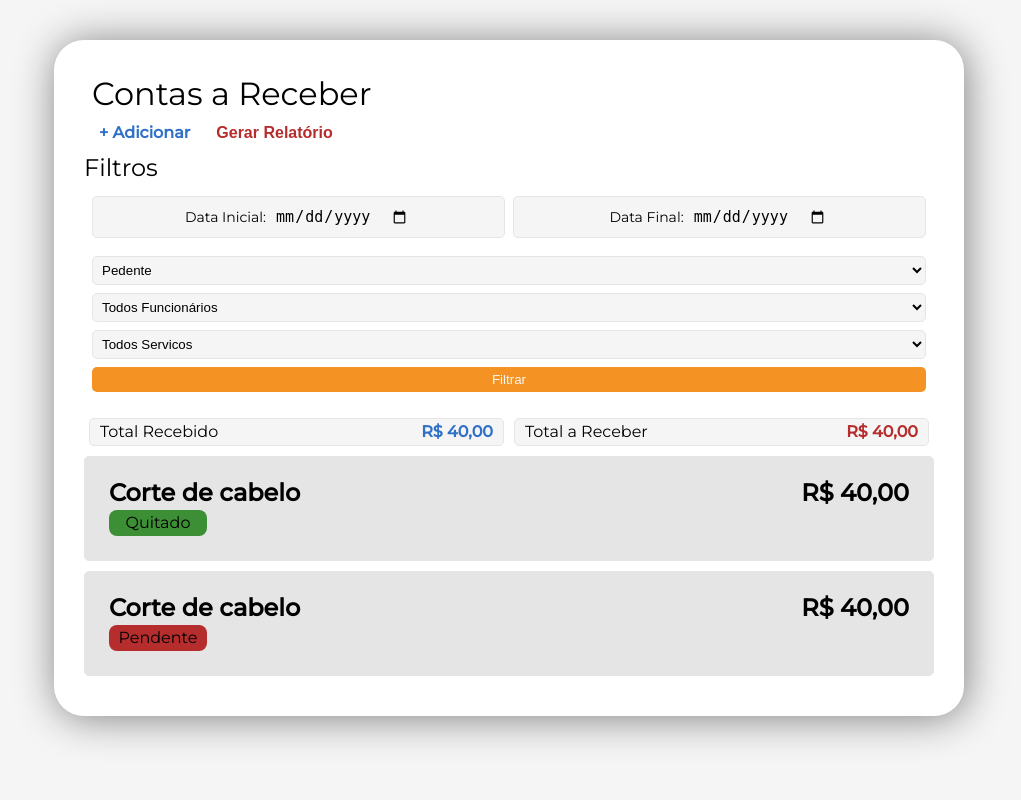
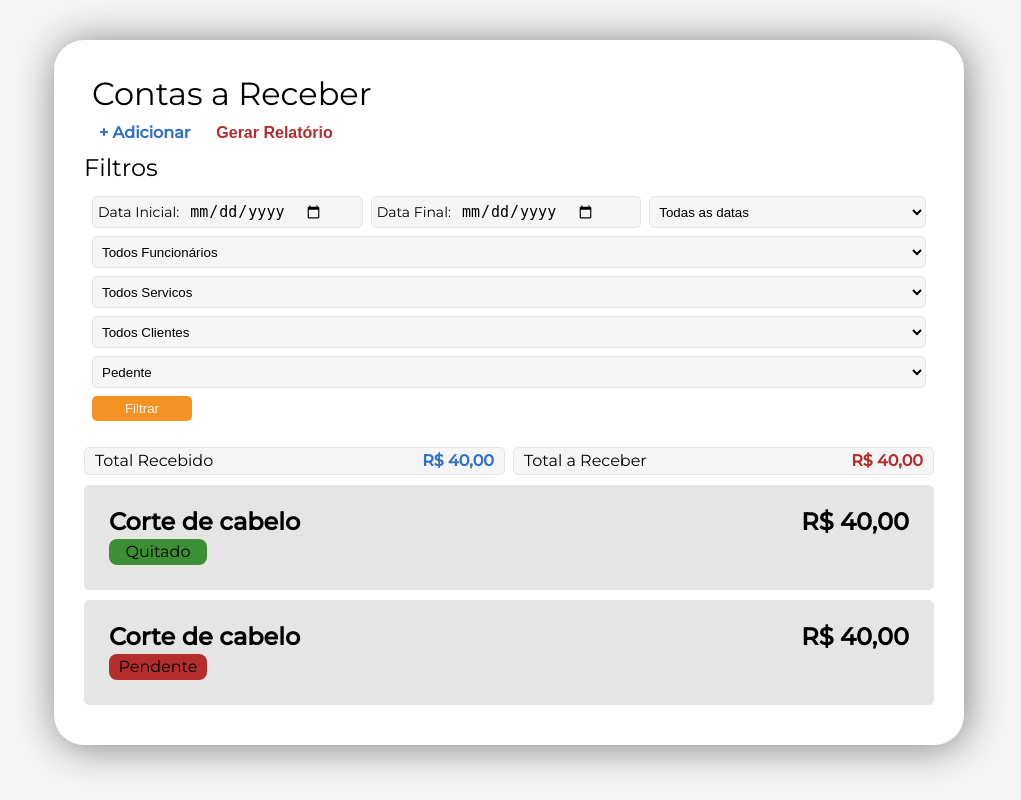
Before and after one commit to AleeLouffer-zz/ProjetoIntegradorPython, a Django app: page /contas in a window 1280 px wide. Shown: the whole page, without its empty margins (131-1152 px from the left). Run offline with Django 3.2, Linux system fonts and the light colour scheme.

Commit message:
Ajeitando contas a receber

```diff
--- a/PIPython/static/css/agenda.css
+++ b/PIPython/static/css/agenda.css
@@ -98,7 +98,7 @@
 	}
 
 	button.btn__filtrar.pequeno {
-	  width: 10%;
+	  min-width: 100px;
 	}
 
 	button.btn__adicionar.tamanho__pequeno{
--- a/PIPython/static/css/contasAReceber.css
+++ b/PIPython/static/css/contasAReceber.css
@@ -26,21 +26,26 @@
 .filtros__contas_a_receber {
   display: flex;
   align-items: center;
+  flex-wrap: wrap;
   gap: 8px;
-  flex-wrap: wrap;
 
   border-radius: 5px;
 
   padding: 8px;
-  margin: 8px auto;
+  margin: 8px 0;
 }
 
 .container__datas {
   display: flex;
-  align-items: center;
+
   gap: 8px;
+
+  flex-wrap: wrap;
+}
+
+.container__datas select.select{
+  min-width: 130px;
   width: 100%;
-  flex-wrap: wrap;
 }
 
 select.select.preencher{
@@ -51,20 +56,18 @@ select.select.preencher{
 .data {
   display: flex;
   align-items: center;
-  justify-content: center;
 
   background-color: var(--cor-fundo);
   border: 1px solid var(--cinza-claro);
   border-radius: 5px;
 
   width: 100%;
-  min-width: 275px;
+  min-width: 260px;
 }
 
 .label__input {
   font-size: 14px;
-  padding-right: 4px;
-  padding-left: 2px;
+  padding: 5px;
 }
 
 .input__com__label {
@@ -90,7 +93,7 @@ section .total {
   justify-content: space-between;
   align-items: center;
 
-  margin: 10px 5px;
+  margin: 10px 0px;
 
   background-color: var(--cor-fundo);
   border-radius: 5px;
@@ -125,7 +128,7 @@ details.conta {
   border: 1px solid var(--cinza-claro);
   border-radius: 5px;
 
-  min-width: 370px;
+  min-width: 350px;
   padding: 8px;
   margin-bottom: 10px;
   cursor: pointer;
@@ -197,6 +200,13 @@ summary.summary {
   padding: 8px;
 }
 
+.selecoes{
+  width: 100%;
+  display: flex;
+  flex-direction: column;
+  gap: 8px;
+}
+
 @media screen and (min-width: 780px) {
   .linha-opcoes {
     display: flex;
@@ -208,11 +218,13 @@ summary.summary {
 
   .container__datas{
     flex-wrap: nowrap;
+    width: 100%;
   }
 
   .section-total {
     display: flex;
     align-items: center;
+    gap: 8px;
     padding: 0;
   }
 
@@ -228,4 +240,15 @@ summary.summary {
   .contas {
     padding: 0px;
   }
+
+  .selecoes{
+    flex-direction: row;
+    flex-wrap: wrap;
+  }
+
+  .selecoes select.select{
+    /* width: 10%;
+    min-width: 250px; */
+    height: 32px;
+  }
 }
--- a/PIPython/static/css/formulario__contas.css
+++ b/PIPython/static/css/formulario__contas.css
@@ -1,4 +1,4 @@
-input::placeholder{
+/* input::placeholder{
     color:black;
 }
 
@@ -69,7 +69,6 @@ input::placeholder{
     border-radius: 5px;
 
     padding: 5px;
-    margin-bottom: 10px;
 }
 
 .data label {
@@ -254,4 +253,4 @@ input:checked + .slider:before {
         width: 200px;
         height: 30px;
     }
-}
+} */
--- a/PIPython/static/css/global.css
+++ b/PIPython/static/css/global.css
@@ -33,8 +33,6 @@ select.select {
   border: 1px solid var(--cinza-claro);
   border-radius: 5px;
 
-  min-width: 250px;
-
   padding: 5px;
 }
 
@@ -52,8 +50,6 @@ button.btn {
 
 .btn__filtrar {
   background-color: var(--cor--secundaria);
-  width: 100%;
-  min-width: 375px;
 }
 
 .btn.btn__adicionar {
--- a/PIPython/templates/contasAReceber/contasAReceber.html
+++ b/PIPython/templates/contasAReceber/contasAReceber.html
@@ -21,28 +21,43 @@
                             <label for="data-fim" class="label__input"> Data Final: </label>
                             <input id="data-fim" type="date" class="input__com__label">
                         </div>
+                        <select name="opcao_data" class="select">
+                            <option value="todas"> Todas as datas </option>
+                            <option value="data_emissao"> Data de Emissão </option>
+                            <option value="data_pagamento"> Data de Pagamento </option>
+                            <option value="data_vencimento"> Data de Vencimento </option>
+                        </select>
                     </div>
 
-                    <select name="Status" class="select preencher">
-                        <option value="Pendente"> Pedente </option>
-                        <option value="Quitado"> Quitado </option>
-                    </select>
-
-                    <select id="funcionario" name="funcionario" class="select preencher">
+                    <div class="selecoes">
+                        <select id="funcionario" name="funcionario" class="select">
                             <option>Todos Funcionários</option>
                             {% for funcionario in funcionarios %}
                                 <option value="{{funcionario.id}}">{{funcionario.nome}}</option>
                             {% endfor %}
                         </select>
 
-                    <select id="servico" name="servico" class="select preencher">
+                        <select id="servico" name="servico" class="select">
                             <option>Todos Servicos</option>
                             {% for servico in servicos %}
                               <option value="{{servico.id}}">{{servico.nome}}</option>
                             {% endfor %}
                         </select>
 
-                    <button type="submit" class="btn btn__filtrar"> Filtrar </button>
+                        <select id="cliente" name="cliente" class="select">
+                            <option>Todos Clientes</option>
+                            {% for cliente in clientes %}
+                              <option value="{{cliente.id}}">{{cliente.nome}}</option>
+                            {% endfor %}
+                        </select>
+
+                        <select name="Status" class="select">
+                            <option value="Pendente"> Pedente </option>
+                            <option value="Quitado"> Quitado </option>
+                        </select>
+                    </div>
+
+                    <button type="submit" class="btn btn__filtrar pequeno"> Filtrar </button>
                 </section>
             </form>
 
```
Lines whose indentation alone changed are shown as unchanged.
